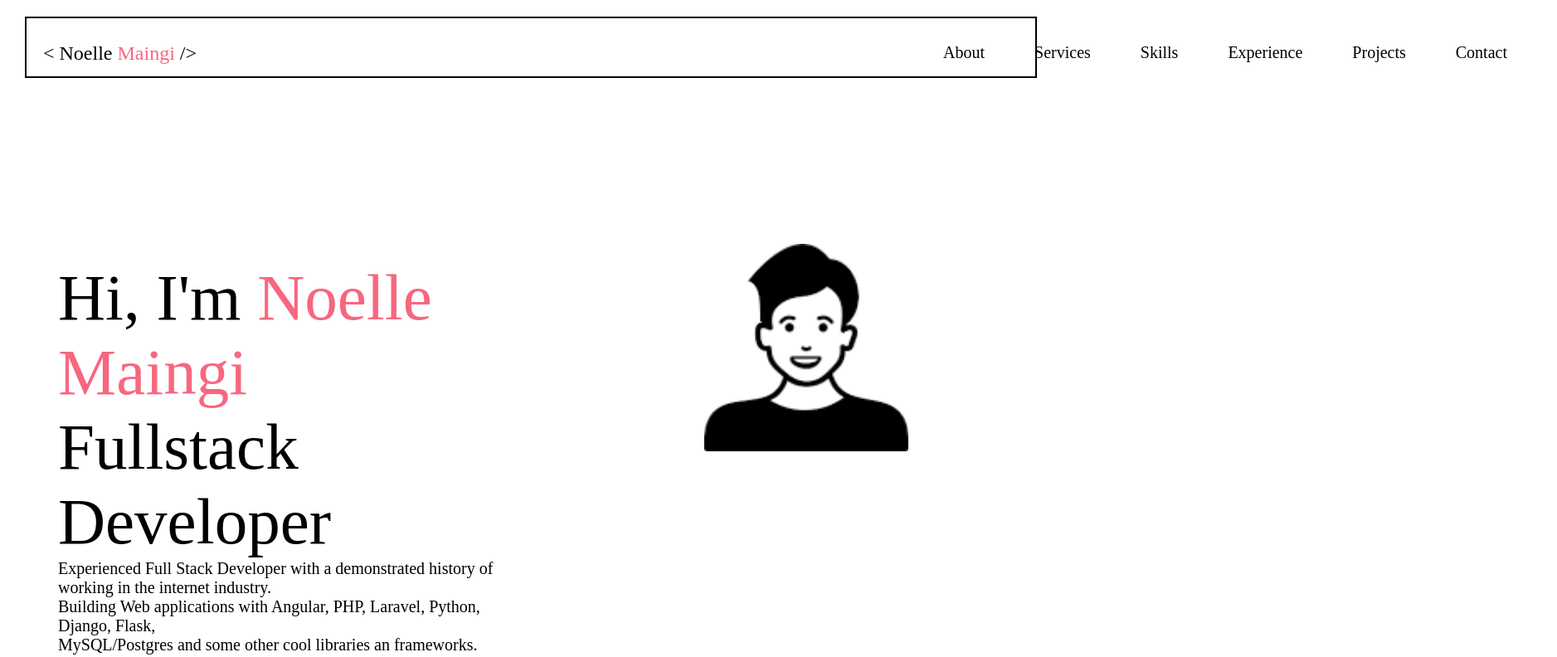
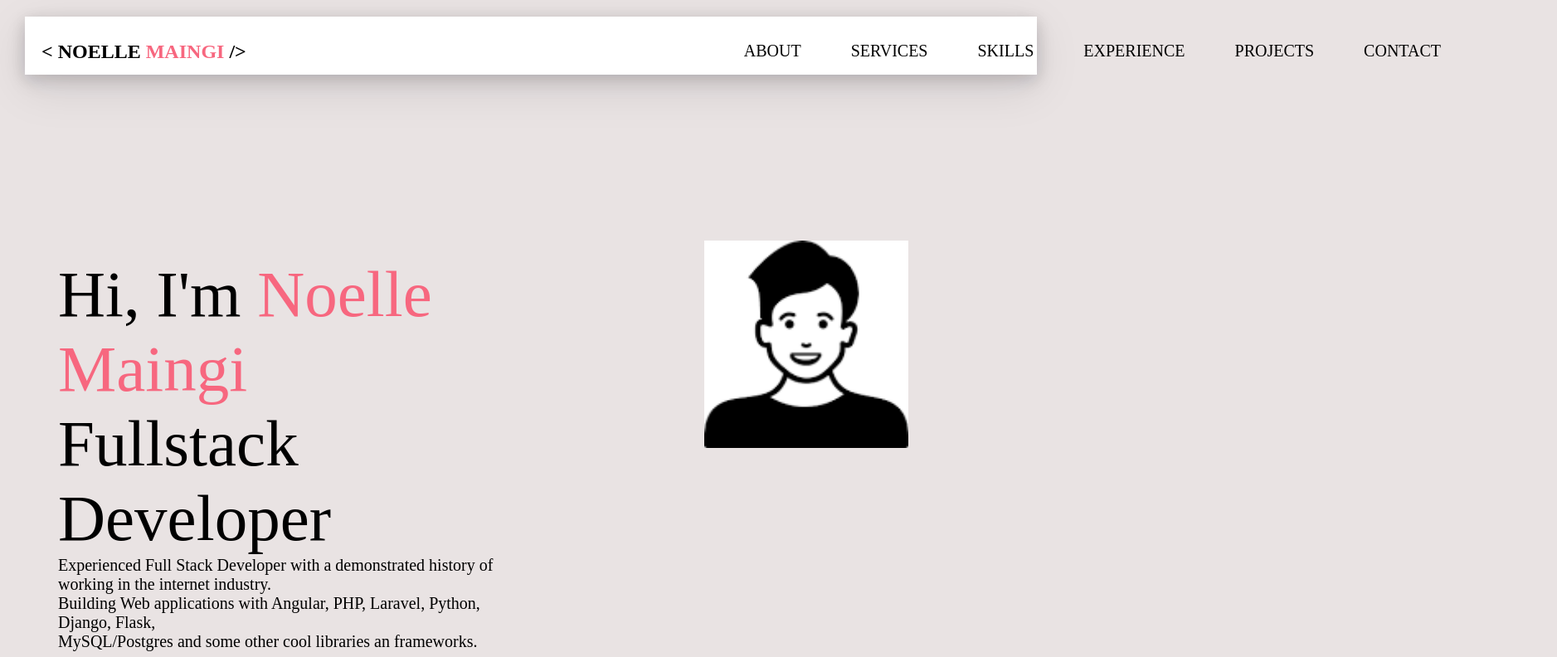
Before and after one commit to Noelle-Wavinya-Maingi/Day-7portfolio, a plain HTML site: page index.html in a window 1280 px wide. Shown: the top 792 px of the page at 83% size, 1877 px wide, since content can reach past the window. Drawn offline with Linux system fonts and the light colour scheme.

Commit message:
Used box shadow property and added color to the navbar

```diff
--- a/css/style.css
+++ b/css/style.css
@@ -2,22 +2,25 @@ body {
   padding: 0;
   margin: 0;
   font-family: "Times New Roman", Times, serif;
+  background-color: rgb(233, 227, 227);
 }
 
 .navbar {
   position: relative;
   display: flex;
   text-decoration: none;
-  border: solid 2px black;
+  box-shadow: rgba(17, 17, 26, 0.1) 0px 4px 16px, rgba(17, 17, 26, 0.1) 0px 8px 24px, rgba(17, 17, 26, 0.1) 0px 16px 56px;
   padding: 14px 0;
   margin: 20px 30px 0 30px;
+  text-transform: uppercase;
+  background-color: white;
 }
 
 nav ul {
   list-style: none;
   display: flex;
   position: absolute;
-  padding-left: 900px;
+  padding-left: 600px;
 }
 
 nav ul li {
@@ -32,6 +35,7 @@ a {
 
 #logo {
   margin-top: 15px;
+  font-weight: bolder;
   font-size: x-large;
   margin-left: 20px;
 }
```
Also changed, not shown: index.html (line endings or trailing spaces).
